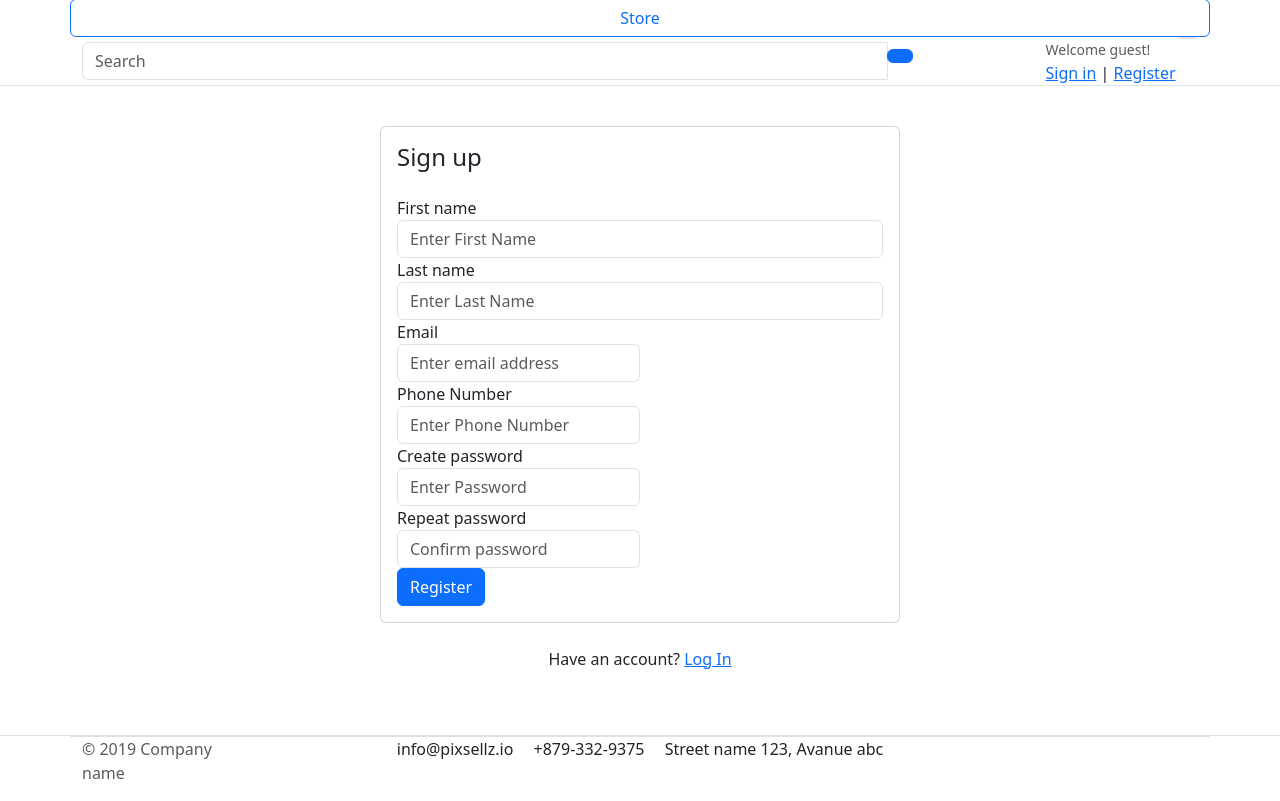
After one commit to chethu0803/django-greatkart, a Django app: page /account/register/ in a window 1280 px wide. The commit adds this page. Shown: the part 342-1143 px from the top of the page. Run offline with Django 5.2, Linux system fonts and the light colour scheme; data that the repository does not hold is empty; some libraries are stand-ins or nearby versions.

Commit message:
User account creation,login and logout

```diff
--- /dev/null
+++ b/accounts/forms.py
@@ -0,0 +1,33 @@
+from django import forms
+from .models import Account
+class RegistrationForm(forms.ModelForm):
+  password=forms.CharField(widget=forms.PasswordInput(attrs={
+    'placeholder':"Enter Password",
+    'class':'form-control'
+  }))
+  confirm_password=forms.CharField(widget=forms.PasswordInput(attrs={
+    'placeholder':"Confirm password",
+    'class':'form-control'
+  }))
+  class Meta:
+    model=Account
+    fields=['first_name','last_name','email','phone_number','password']
+
+  def clean(self):
+    cleaned_data=super(RegistrationForm,self).clean()
+    password=cleaned_data.get('password')
+    confirm_password=cleaned_data.get('confirm_password')
+
+    if password!=confirm_password:
+      raise forms.ValidationError("Password does not match")
+
+
+
+  def __init__(self,*args,**kwargs):
+    super(RegistrationForm,self).__init__(*args,**kwargs)
+    self.fields['first_name'].widget.attrs['placeholder']='Enter First Name'
+    self.fields['last_name'].widget.attrs['placeholder']='Enter Last Name'
+    self.fields['email'].widget.attrs['placeholder']='Enter email address'
+    self.fields['phone_number'].widget.attrs['placeholder']='Enter Phone Number'
+    for field in self.fields:
+      self.fields[field].widget.attrs['class']="form-control"
--- a/accounts/models.py
+++ b/accounts/models.py
@@ -29,7 +29,7 @@ class Account(AbstractBaseUser):
 
   date_joined=models.DateTimeField(auto_now_add=True)
   last_login=models.DateTimeField(auto_now=True)
-  is_active=models.BooleanField(default=True)
+  is_active=models.BooleanField(default=False)
   is_staff=models.BooleanField(default=False)
   is_admin=models.BooleanField(default=False)
   is_superadmin=models.BooleanField(default=False)
--- /dev/null
+++ b/accounts/urls.py
@@ -0,0 +1,7 @@
+from django.urls import path
+from . import views
+urlpatterns = [
+    path('register/',views.register,name="register"),
+    path('login/',views.login,name="login"),
+    path('logout/',views.logout,name="logout"),
+]
--- a/accounts/views.py
+++ b/accounts/views.py
@@ -1,3 +1,48 @@
 from django.shortcuts import render
+from django.shortcuts import HttpResponse,render,redirect
+from .forms import RegistrationForm
+from .models import Account
+from django.contrib import messages
+from django.contrib import auth
+# Create your views here.
+def register(request):
+  if request.method=="POST":
+    form=RegistrationForm(request.POST)
+    if form.is_valid():
+      first_name=form.cleaned_data['first_name']
+      last_name=form.cleaned_data['last_name']
+      email=form.cleaned_data['email']
+      phone_num=form.cleaned_data['phone_number']
+      password=form.cleaned_data['first_name']
+      username=email.split('@')[0]
+      user=Account.objects.create_user(first_name=first_name,last_name=last_name,email=email,password=password,username=username)
+      user.phone_number=phone_num
+      user.save()
+      messages.success(request,"Registration Successful.")
+      return redirect("register")
+    else:
+      messages.error(request,"Password does not match")
+  else:
+    form=RegistrationForm()
+  context={
+    'form':form,
+  }
+  return render(request,'register.html',context)
 
-# Create your views here.
+def login(request):
+  if request.method=="POST":
+    email=request.POST['email']
+    password=request.POST['password']
+
+    user=auth.authenticate(email=email,password=password)
+    if user is not None:
+      auth.login(request,user)
+      return redirect("home")
+    else:
+      messages.error(request,"Invalid Login Credentials")
+  return render(request,'login.html')
+
+def logout(request):
+  auth.logout(request)
+  messages.success(request,"You are logged out")
+  return redirect("login")
--- a/greatkart/urls.py
+++ b/greatkart/urls.py
@@ -25,6 +25,6 @@ urlpatterns = [
     path('', views.home,name="home"),
     path('store/',include('store.urls')),
     path('cart/',include('cart.urls')),
-
+    path('account/',include('accounts.urls'))
 
 ]+ static(settings.MEDIA_URL, document_root=settings.MEDIA_ROOT)
--- /dev/null
+++ b/templates/alerts.html
@@ -0,0 +1,10 @@
+{% if messages %}
+  {% for message in messages %}
+    <div id="message" class="container">
+      <div {% if message.tags %} class="alert alert-{{message.tags}}" {% endif %} role="alert">
+        {{message}}
+        <button type="button" class="close" data-dismiss="alert"><span aria-hidden="true">&times;</span></button>
+      </div>
+    </div>
+  {% endfor %}
+{% endif %}
--- a/templates/layout.html
+++ b/templates/layout.html
@@ -29,7 +29,6 @@
 <link href="{% static 'css/responsive.css' %}" rel="stylesheet" media="only screen and (max-width: 1200px)" />
 
 <!-- custom javascript -->
-<script src="{% static 'js/script.js' %}" type="text/javascript"></script>
 
 <script type="text/javascript">
 /// some script
@@ -105,14 +104,26 @@ $(document).ready(function() {
 		</form> <!-- search-wrap .end// -->
 	</div> <!-- col.// -->
 	<div class="col-lg-3 col-sm-6 col-8 order-2 order-lg-3">
-				<div class="d-flex justify-content-end mb-3 mb-lg-0">
-					<div class="widget-header">
-						<small class="title text-muted">Welcome guest!</small>
-						<div>
-							<a href="./signin.html">Sign in</a> <span class="dark-transp"> | </span>
-							<a href="./register.html"> Register</a>
-						</div>
+		{% if user.id is None %}
+		<div class="d-flex justify-content-end mb-3 mb-lg-0">
+			<div class="widget-header">
+				<small class="title text-muted">Welcome guest!</small>
+				<div>
+					<a href="{% url 'login' %}">Sign in</a> <span class="dark-transp"> | </span>
+					<a href="{% url 'register' %}"> Register</a>
+				</div>
+			</div>
+		{% else %}
+			<div class="d-flex justify-content-end mb-3 mb-lg-0">
+				<div class="widget-header">
+					<small class="title text-muted">Welcome {{user.first_name}}</small>
+					<div>
+						<a href="#">Dashboard</a> <span class="dark-transp"> | </span>
+						<a href="{% url 'logout' %}">Logout</a>
 					</div>
+				</div>
+		{% endif %}
+
 					<a href="{% url 'cart' %}" class="widget-header pl-3 ml-3">
 						<div class="icon icon-sm rounded-circle border"><i class="fa fa-shopping-cart"></i></div>
 						<span class="badge badge-pill badge-danger notify">{{cart_count}}</span>
@@ -149,6 +160,7 @@ $(document).ready(function() {
 	</div><!-- //container -->
 </footer>
 <!-- ========================= FOOTER END // ========================= -->
+<script src="{% static 'js/script.js' %}" type="text/javascript"></script>
 
 </body>
 </html>
--- /dev/null
+++ b/templates/register.html
@@ -0,0 +1,61 @@
+{% extends "layout.html" %}
+{% load static %}
+{% block title %}
+Register
+{% endblock  %}
+{% block content %}
+<section class="section-content padding-y">
+
+  <!-- ============================ COMPONENT REGISTER   ================================= -->
+    <div class="card mx-auto" style="max-width:520px; margin-top:40px;">
+        <article class="card-body">
+          {% include "alerts.html" %}
+      <header class="mb-4"><h4 class="card-title">Sign up</h4></header>
+      <form action="{% url 'register' %}" method="POST">
+        {% csrf_token %}
+          <div class="form-row">
+            <div class="col form-group">
+              <label>First name</label>
+                {{form.first_name}}
+            </div> <!-- form-group end.// -->
+            <div class="col form-group">
+              <label>Last name</label>
+              {{form.last_name}}
+            </div> <!-- form-group end.// -->
+          </div> <!-- form-row end.// -->
+          <div class="form-row">
+            <div class="form-group col-md-6">
+              <label>Email</label>
+              {{form.email}}
+            </div>
+            <div class="form-group col-md-6">
+              <label>Phone Number</label>
+              {{form.phone_number}}
+            </div>
+          </div> <!-- form-group end.// -->
+           <!-- form-group end.// -->
+           <!-- form-row.// -->
+          <div class="form-row">
+            <div class="form-group col-md-6">
+              <label>Create password</label>
+              {{form.password}}
+            </div> <!-- form-group end.// -->
+            <div class="form-group col-md-6">
+              <label>Repeat password</label>
+              {{form.confirm_password}}
+            </div> <!-- form-group end.// -->
+          </div>
+            <div class="form-group">
+                <button type="submit" class="btn btn-primary btn-block"> Register  </button>
+            </div> <!-- form-group// -->
+                {{form.non_field_errors}}
+        </form>
+      </article><!-- card-body.// -->
+      </div> <!-- card .// -->
+      <p class="text-center mt-4">Have an account? <a href="">Log In</a></p>
+      <br><br>
+  <!-- ============================ COMPONENT REGISTER  END.// ================================= -->
+
+
+  </section>
+{% endblock  %}
```
Also changed, not shown: greatkart/settings.py (+7 -0 lines), templates/login.html (added, +37 -0 lines), accounts/migrations/0002_alter_account_is_active.py (added).
